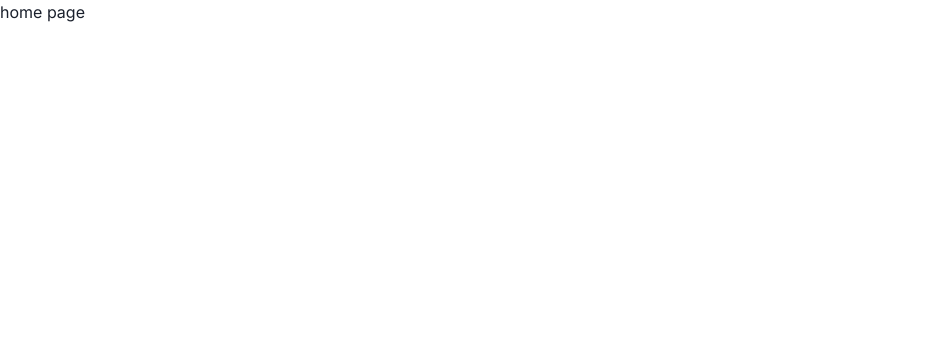
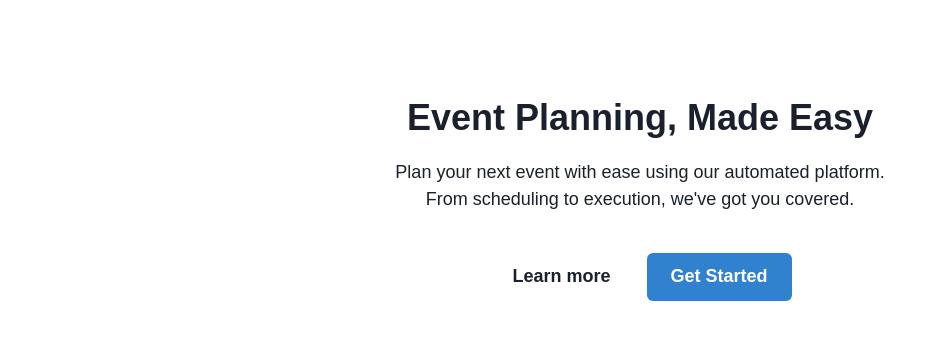
Before and after one commit to aidanbunch/Synk, a Next.js app: page / in a window 1280 px wide. Shown: the top 340 px of the page, without its empty margins (0-946 px from the left). Built offline with nearby package versions, Linux system fonts and the light colour scheme; no server answers.

Commit message:
added theming with typography and colors for brand

```diff
--- a/package.json
+++ b/package.json
@@ -14,6 +14,7 @@
     "@chakra-ui/react": "^2.8.1",
     "@emotion/react": "^11.11.1",
     "@emotion/styled": "^11.11.0",
+    "@fontsource-variable/lexend": "^5.0.17",
     "@supabase/supabase-js": "^2.38.4",
     "analytics": "^0.8.9",
     "framer-motion": "^10.16.4",
--- a/src/pages/_app.tsx
+++ b/src/pages/_app.tsx
@@ -3,11 +3,13 @@ import type { AppProps } from "next/app";
 import { ChakraProvider } from "@chakra-ui/react";
 import { AuthProvider } from "@/utils/auth";
 import { QueryClientProvider } from "@/utils/db";
+import { theme } from "@/utils/theme";
+import '@fontsource-variable/lexend';
 
 function MyApp({ Component, pageProps }: AppProps) {
 	return (
 		<QueryClientProvider>
-			<ChakraProvider>
+			<ChakraProvider theme={theme}>
 				<AuthProvider>
 					<Component {...pageProps} />
 				</AuthProvider>
--- a/src/pages/_document.tsx
+++ b/src/pages/_document.tsx
@@ -1,13 +1,16 @@
-import { Html, Head, Main, NextScript } from 'next/document'
+import { Html, Head, Main, NextScript } from "next/document";
+import { theme } from "@/utils/theme"
+import { ColorModeScript } from "@chakra-ui/react";
 
 export default function Document() {
 	return (
 		<Html lang="en">
 			<Head />
 			<body>
+				<ColorModeScript initialColorMode={theme.config.initialColorMode} />
 				<Main />
 				<NextScript />
 			</body>
 		</Html>
-  )
+	);
 }
--- a/src/pages/index.tsx
+++ b/src/pages/index.tsx
@@ -1,11 +1,28 @@
-import { Inter } from "next/font/google";
-
-const inter = Inter({ subsets: ["latin"] });
+import { Box, Button, Container, Heading, Stack, Text } from "@chakra-ui/react";
 
 export default function Home() {
 	return (
-		<>
-			<div className={inter.className}>home page</div>
-		</>
+		<Box as="section" bg="bg.surface">
+			<Container py={{ base: "16", md: "24" }}>
+				<Stack spacing={{ base: "8", md: "10" }}>
+					<Stack spacing={{ base: "4", md: "5" }} align="center">
+						<Heading size="xl">Event Planning, Made Easy</Heading>
+						<Text color="fg.muted" maxW="xl" textAlign="center" fontSize="lg">
+							Plan your next event with ease using our automated platform. From scheduling to execution, we&apos;ve got you covered.
+						</Text>
+					</Stack>
+					<Stack
+						spacing="3"
+						direction={{ base: "column", sm: "row" }}
+						justify="center"
+					>
+						<Button variant="secondary" size="lg">
+							Learn more
+						</Button>
+						<Button size="lg">Get Started</Button>
+					</Stack>
+				</Stack>
+			</Container>
+		</Box>
 	);
 }
--- /dev/null
+++ b/src/utils/theme.ts
@@ -0,0 +1,20 @@
+import { extendTheme } from "@chakra-ui/react";
+
+export const theme = extendTheme({
+	config: {
+		initialColorMode: "light", // 'dark' | 'light'
+		useSystemColorMode: false,
+	},
+	fonts: {
+		heading: `'Lexend Variable', sans-serif`,
+		body: `'Lexend Variable', sans-serif`,
+		mono: `'Lexend Variable', sans-serif`,
+	},
+	components: {
+		Button: {
+			defaultProps: {
+				colorScheme: "blue",
+			},
+		},
+	},
+});
```
Also changed, not shown: src/components/brand/Logo.tsx (+15 -2 lines), public/images/social.png, 1 other file (tests, documents, lock files or other folders). Lines whose indentation alone changed are shown as unchanged.
